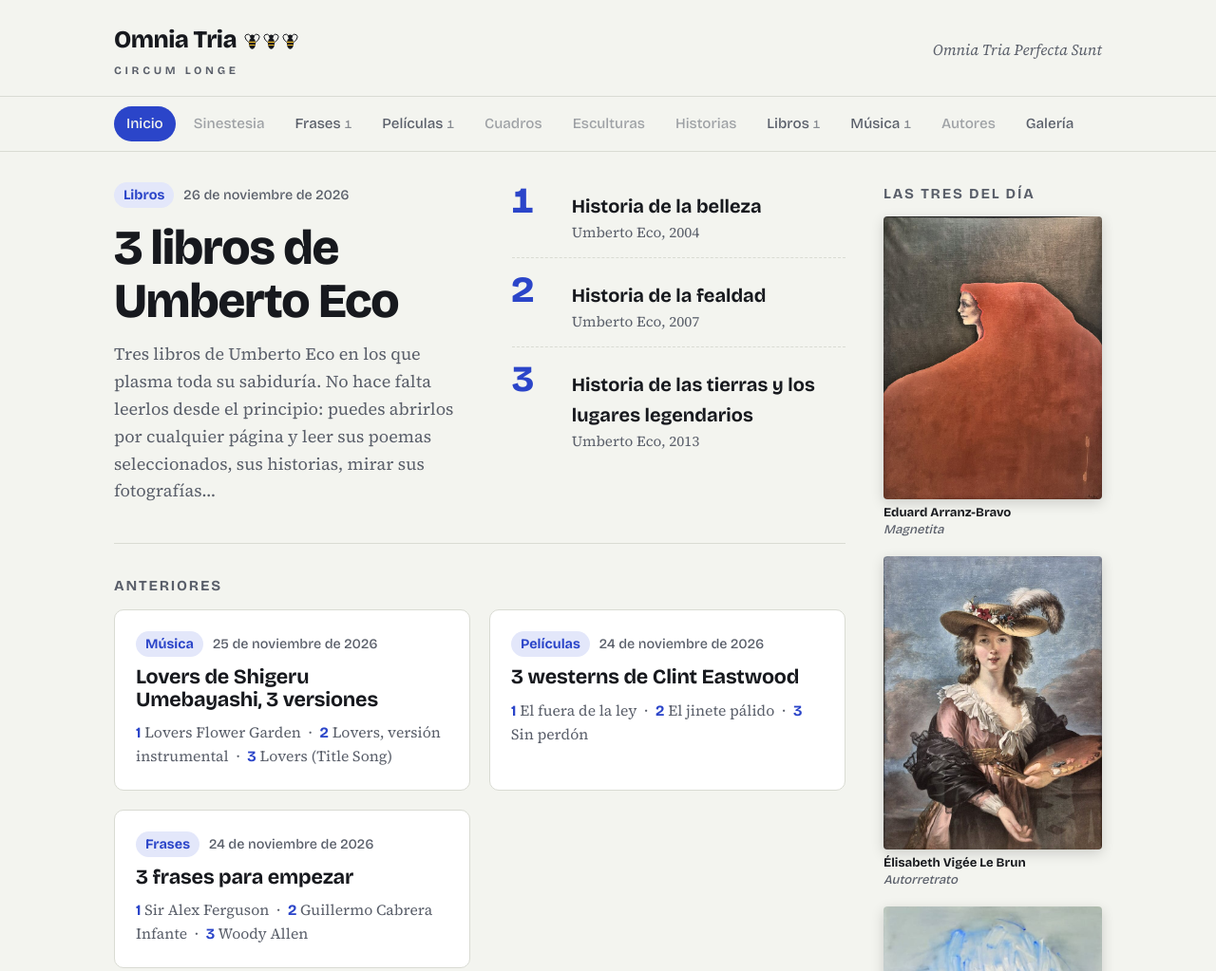
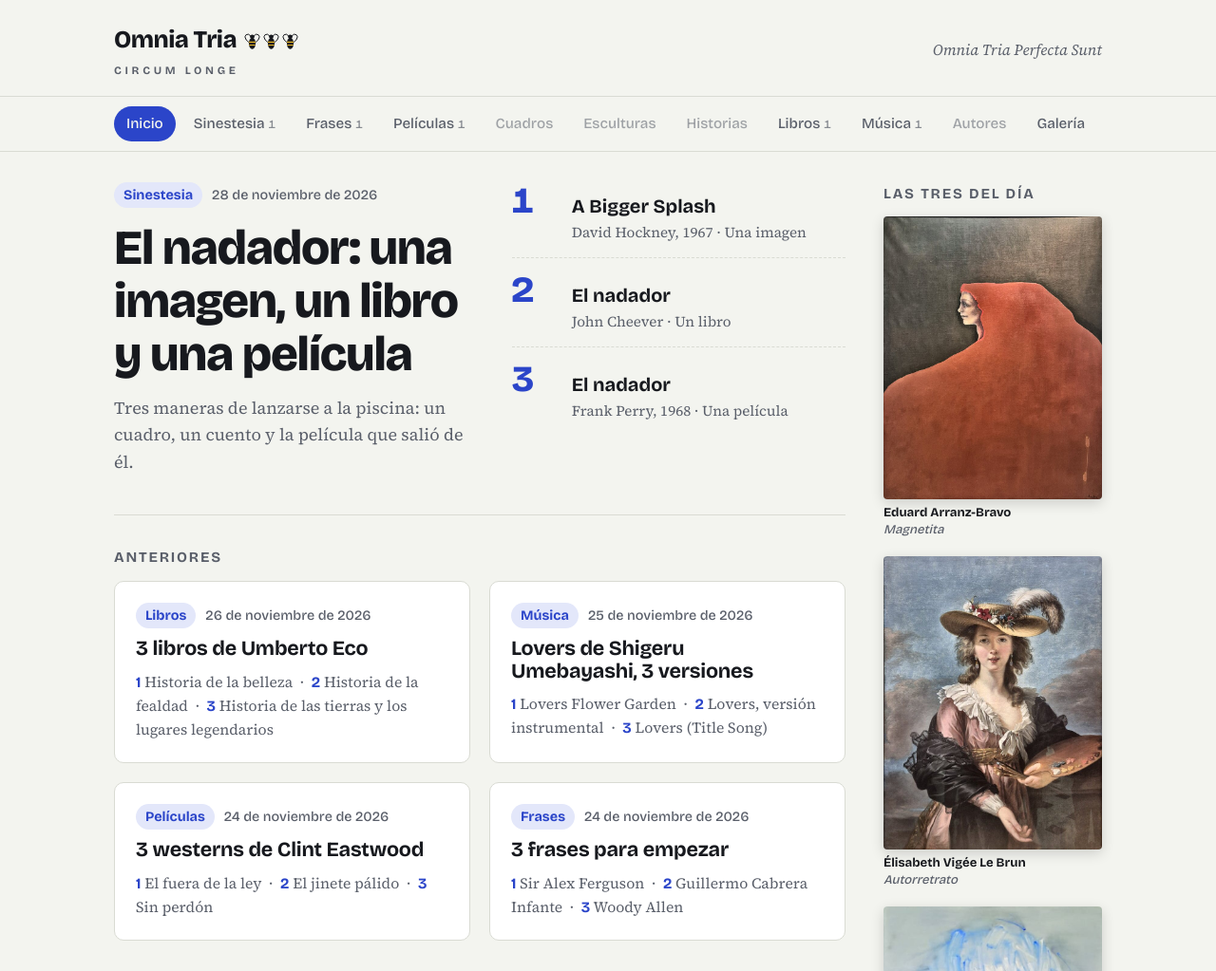
Before and after one commit to EmilioArnal/omniatria, a plain HTML site: page index.html in a window 1280 px wide. Shown: the top 1023 px of the page at 95% size. Drawn offline with nearby package versions, Linux system fonts and the light colour scheme.

Commit message:
Sinestesia: El nadador (Hockney, Cheever, Perry)
Co-Authored-By: Claude Opus 5.5 <noreply@anthropic.com>
Claude-Session: https://claude.ai/code/session_01T4qhy4XVaDJzGgCDfu8nCc

```diff
--- a/index.html
+++ b/index.html
@@ -276,6 +276,29 @@ const FOTOS_POR_DIA = [
    ===================================================================== */
 const ARTICULOS = [
   {
+    id: "el-nadador",
+    fecha: "2026-11-28",
+    categoria: "Sinestesia",
+    titulo: "El nadador: una imagen, un libro y una película",
+    entradilla: "Tres maneras de lanzarse a la piscina: un cuadro, un cuento y la película que salió de él.",
+    items: [
+      { titulo: "A Bigger Splash", subtitulo: "David Hockney, 1967 · Una imagen",
+        imagen: "img/hockney-a-bigger-splash.jpg",
+        texto: "Un cuadro generador de inquietud. Los colores apagados; sabemos que hay una persona, pero no la vemos; la combinación de horizontalidad con verticalidad con el chapoteo. La soledad con la infinitud: miramos al infinito y dejamos atrás la civilización.\n\nSegún dicen, Hockney nació con sinestesia. ¿Qué color vería al oír chapotear?" },
+      { titulo: "El nadador", subtitulo: "John Cheever · Un libro",
+        imagen: "img/cheever-el-nadador.jpg",
+        texto: "Un hombre decide volver a casa nadando, piscina a piscina, por los jardines de sus vecinos. Empieza como una tarde de verano cualquiera y no acaba como uno espera.\n\nRecomiendo comprarlo en la edición de 2025 de Penguin (algún día hablaremos del origen de esta editorial)." },
+      { titulo: "El nadador", subtitulo: "Frank Perry, 1968 · Una película",
+        imagen: "img/the-swimmer-1968.jpg",
+        texto: "La adaptación del cuento de Cheever, con Burt Lancaster. La banda sonora es de Marvin Hamlisch, la primera que compuso para el cine.",
+        videos: [
+          { url: "https://www.youtube.com/watch?v=zY0tmQCa_Os", titulo: "La película" },
+          { url: "https://www.youtube.com/watch?v=iasly5cGQPo", titulo: "La banda sonora" }
+        ] }
+    ],
+    cierre: ""
+  },
+  {
     id: "3-libros-de-umberto-eco",
     fecha: "2026-11-26",
     categoria: "Libros",
```
Also changed, not shown: img/cheever-el-nadador.jpg (added), img/hockney-a-bigger-splash.jpg (added), img/the-swimmer-1968.jpg (added).
